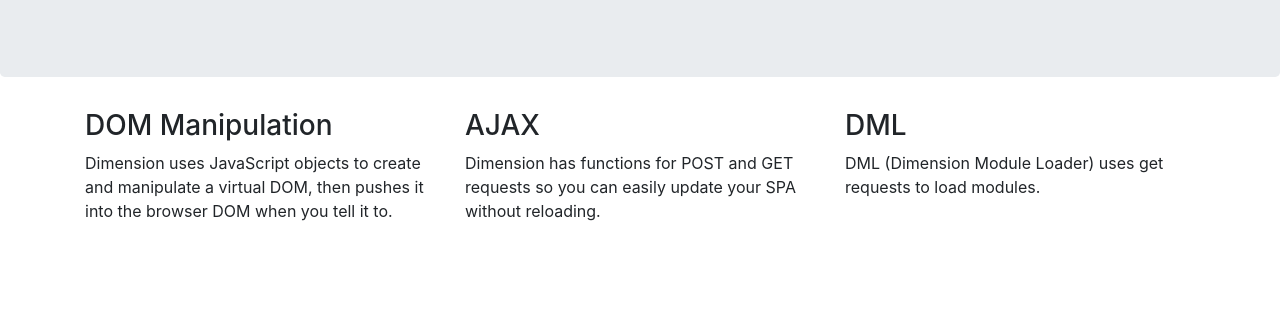
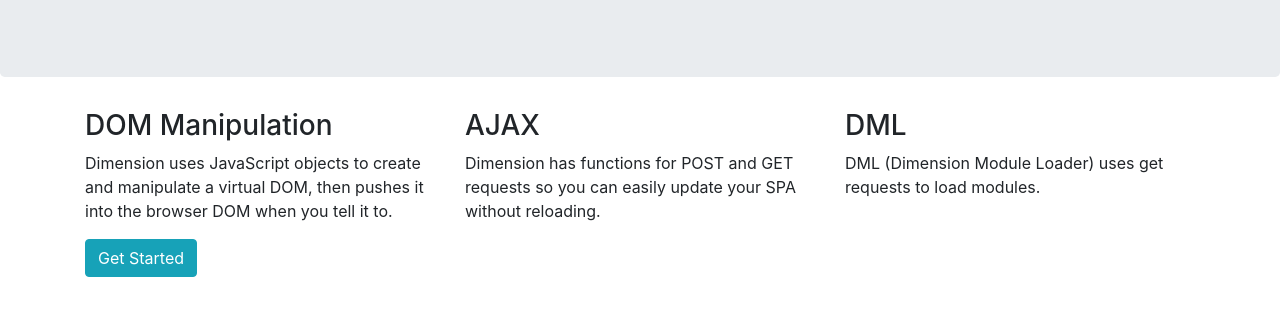
Before and after one commit to Dimension-JS/dimension.js, a plain HTML site: page index.html in a window 1280 px wide. Shown: the part 147-462 px from the top of the page. Drawn offline with nearby package versions, Linux system fonts and the light colour scheme.

Commit message:
Update index.html

```diff
--- a/index.html
+++ b/index.html
@@ -24,6 +24,7 @@
       <p>DML (Dimension Module Loader) uses get requests to load modules.</p>
     </div>
   </div>
+  <a href="start" class="btn btn-info" role="button">Get Started</a>
 </div>
 </body>
 </html>
```
